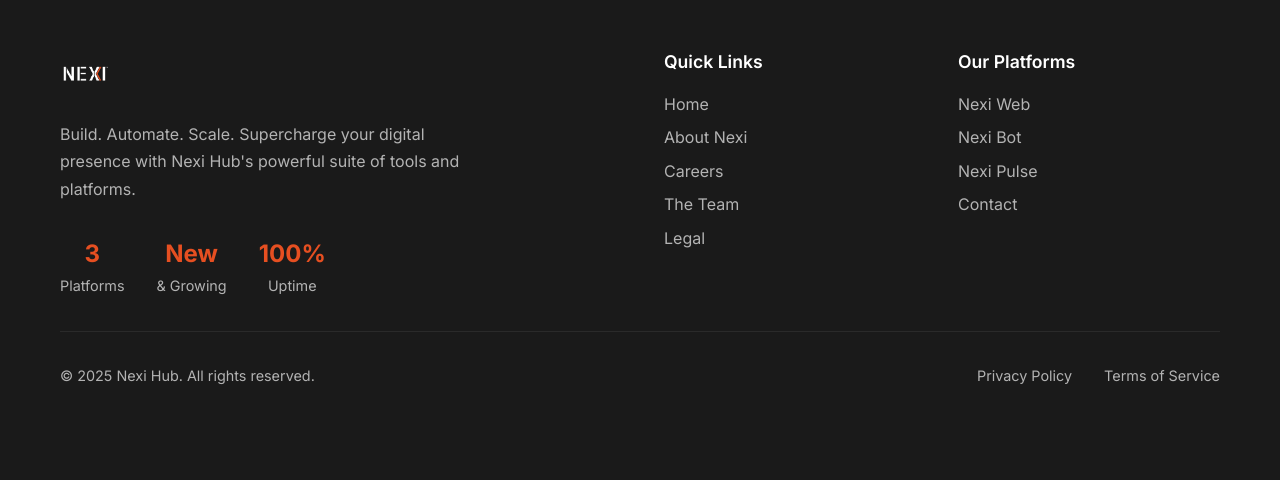
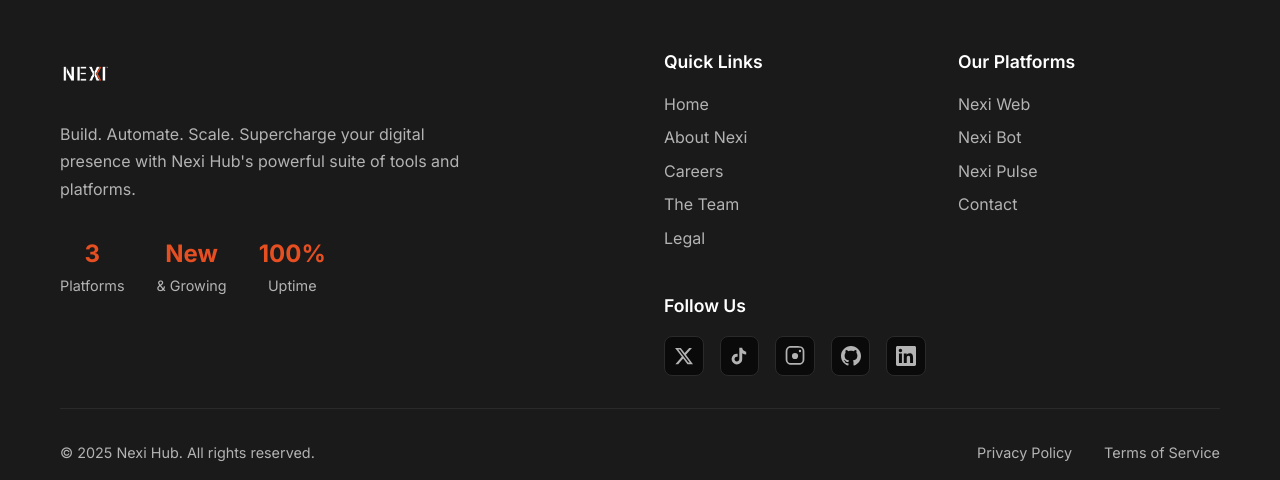
Before and after one commit to Nexi-Bot/nexihub, a PHP site: page /index.php in a window 1280 px wide. Shown: the part 3189-3669 px from the top of the page. Before the commit the page ends 3573 px from the top, so only its background shows below. Run offline with PHP 8.4, Linux system fonts and the light colour scheme.

Commit message:
Fix URL rewriting and add social media links
- Added .htaccess file for clean URL rewriting without .php extensions
- Fixed navigation routing to work properly with clean URLs
- Added social media links in footer (Twitter, TikTok, Instagram, GitHub, LinkedIn)
- Added professional social media icons with hover effects
- Updated footer layout to accommodate three sections
- Added proper redirects from .php URLs to clean URLs
- Enabled compression and caching in .htaccess for better performance

```diff
--- a/assets/style.css
+++ b/assets/style.css
@@ -709,6 +709,40 @@
     border-left-color: #ef4444;
 }
 
+/* Social Media Links */
+.social-links {
+    display: flex;
+    gap: 1rem;
+    margin-top: 1rem;
+}
+
+.social-link {
+    display: flex;
+    align-items: center;
+    justify-content: center;
+    width: 40px;
+    height: 40px;
+    border-radius: 8px;
+    background: var(--background-dark);
+    border: 1px solid var(--border-color);
+    color: var(--text-secondary);
+    text-decoration: none;
+    transition: all 0.3s ease;
+}
+
+.social-link:hover {
+    color: var(--primary-color);
+    border-color: var(--primary-color);
+    transform: translateY(-2px);
+    box-shadow: 0 4px 12px var(--shadow-light);
+}
+
+.social-link svg {
+    width: 20px;
+    height: 20px;
+    fill: currentColor;
+}
+
 /* Responsive Design */
 @media (max-width: 768px) {
     .header-content {
--- a/includes/footer.php
+++ b/includes/footer.php
@@ -47,6 +47,39 @@
                             <li><a href="/contact" class="footer-link">Contact</a></li>
                         </ul>
                     </div>
+
+                    <div class="footer-section">
+                        <h3 class="footer-title">Follow Us</h3>
+                        <div class="social-links">
+                            <a href="https://twitter.com/nexihub" target="_blank" class="social-link" aria-label="Twitter">
+                                <svg viewBox="0 0 24 24" fill="currentColor">
+                                    <path d="M18.244 2.25h3.308l-7.227 8.26 8.502 11.24H16.17l-5.214-6.817L4.99 21.75H1.68l7.73-8.835L1.254 2.25H8.08l4.713 6.231zm-1.161 17.52h1.833L7.084 4.126H5.117z"/>
+                                </svg>
+                            </a>
+                            <a href="https://tiktok.com/@nexihub" target="_blank" class="social-link" aria-label="TikTok">
+                                <svg viewBox="0 0 24 24" fill="currentColor">
+                                    <path d="M19.59 6.69a4.83 4.83 0 0 1-3.77-4.25V2h-3.45v13.67a2.89 2.89 0 0 1-5.2 1.74 2.89 2.89 0 0 1 2.31-4.64 2.93 2.93 0 0 1 .88.13V9.4a6.84 6.84 0 0 0-1-.05A6.33 6.33 0 0 0 5 20.1a6.34 6.34 0 0 0 10.86-4.43v-7a8.16 8.16 0 0 0 4.77 1.52v-3.4a4.85 4.85 0 0 1-1-.1z"/>
+                                </svg>
+                            </a>
+                            <a href="https://instagram.com/nexihub" target="_blank" class="social-link" aria-label="Instagram">
+                                <svg viewBox="0 0 24 24" fill="currentColor">
+                                    <path d="M12.017 0C8.396 0 7.989.013 7.041.048 6.094.082 5.52.204 5.015.38a6.5 6.5 0 0 0-2.346 1.521 6.5 6.5 0 0 0-1.521 2.346C.989 4.752.867 5.327.832 6.274.798 7.222.785 7.629.785 11.25s.013 4.028.047 4.976c.034.947.156 1.522.332 2.027a6.5 6.5 0 0 0 1.521 2.346 6.5 6.5 0 0 0 2.346 1.521c.505.176 1.08.298 2.027.332.948.034 1.355.047 4.976.047s4.028-.013 4.976-.047c.947-.034 1.522-.156 2.027-.332a6.5 6.5 0 0 0 2.346-1.521 6.5 6.5 0 0 0 1.521-2.346c.176-.505.298-1.08.332-2.027.034-.948.047-1.355.047-4.976s-.013-4.028-.047-4.976c-.034-.947-.156-1.522-.332-2.027a6.5 6.5 0 0 0-1.521-2.346A6.5 6.5 0 0 0 16.878.38C16.373.204 15.798.082 14.851.048 13.903.013 13.496 0 12.017 0zM12.017 2.17c3.581 0 4.003.014 5.425.048.874.039 1.349.181 1.666.301.419.162.718.356 1.032.67.314.314.508.613.67 1.032.12.317.262.792.301 1.666.034 1.422.048 1.844.048 5.425s-.014 4.003-.048 5.425c-.039.874-.181 1.349-.301 1.666a2.78 2.78 0 0 1-.67 1.032 2.78 2.78 0 0 1-1.032.67c-.317.12-.792.262-1.666.301-1.422.034-1.844.048-5.425.048s-4.003-.014-5.425-.048c-.874-.039-1.349-.181-1.666-.301a2.78 2.78 0 0 1-1.032-.67 2.78 2.78 0 0 1-.67-1.032c-.12-.317-.262-.792-.301-1.666-.034-1.422-.048-1.844-.048-5.425s.014-4.003.048-5.425c.039-.874.181-1.349.301-1.666.162-.419.356-.718.67-1.032a2.78 2.78 0 0 1 1.032-.67c.317-.12.792-.262 1.666-.301 1.422-.034 1.844-.048 5.425-.048z"/>
+                                    <circle cx="12.017" cy="12.017" r="3.708"/>
+                                    <circle cx="17.958" cy="6.042" r="1.417"/>
+                                </svg>
+                            </a>
+                            <a href="https://github.com/nexihub" target="_blank" class="social-link" aria-label="GitHub">
+                                <svg viewBox="0 0 24 24" fill="currentColor">
+                                    <path d="M12 0c-6.626 0-12 5.373-12 12 0 5.302 3.438 9.8 8.207 11.387.599.111.793-.261.793-.577v-2.234c-3.338.726-4.033-1.416-4.033-1.416-.546-1.387-1.333-1.756-1.333-1.756-1.089-.745.083-.729.083-.729 1.205.084 1.839 1.237 1.839 1.237 1.07 1.834 2.807 1.304 3.492.997.107-.775.418-1.305.762-1.604-2.665-.305-5.467-1.334-5.467-5.931 0-1.311.469-2.381 1.236-3.221-.124-.303-.535-1.524.117-3.176 0 0 1.008-.322 3.301 1.23.957-.266 1.983-.399 3.003-.404 1.02.005 2.047.138 3.006.404 2.291-1.552 3.297-1.23 3.297-1.23.653 1.653.242 2.874.118 3.176.77.84 1.235 1.911 1.235 3.221 0 4.609-2.807 5.624-5.479 5.921.43.372.823 1.102.823 2.222v3.293c0 .319.192.694.801.576 4.765-1.589 8.199-6.086 8.199-11.386 0-6.627-5.373-12-12-12z"/>
+                                </svg>
+                            </a>
+                            <a href="https://linkedin.com/company/nexihub" target="_blank" class="social-link" aria-label="LinkedIn">
+                                <svg viewBox="0 0 24 24" fill="currentColor">
+                                    <path d="M20.447 20.452h-3.554v-5.569c0-1.328-.027-3.037-1.852-3.037-1.853 0-2.136 1.445-2.136 2.939v5.667H9.351V9h3.414v1.561h.046c.477-.9 1.637-1.85 3.37-1.85 3.601 0 4.267 2.37 4.267 5.455v6.286zM5.337 7.433c-1.144 0-2.063-.926-2.063-2.065 0-1.138.92-2.063 2.063-2.063 1.14 0 2.064.925 2.064 2.063 0 1.139-.925 2.065-2.064 2.065zm1.782 13.019H3.555V9h3.564v11.452zM22.225 0H1.771C.792 0 0 .774 0 1.729v20.542C0 23.227.792 24 1.771 24h20.451C23.2 24 24 23.227 24 22.271V1.729C24 .774 23.2 0 22.222 0h.003z"/>
+                                </svg>
+                            </a>
+                        </div>
+                    </div>
                 </div>
             </div>
 
```
Also changed, not shown: .htaccess (added).
